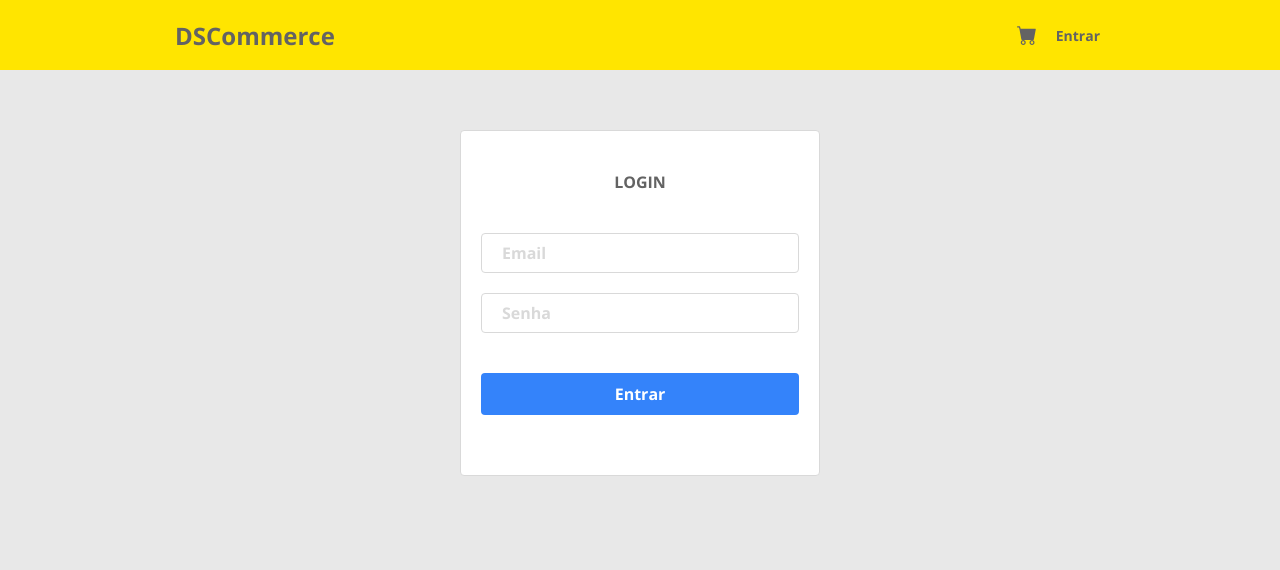
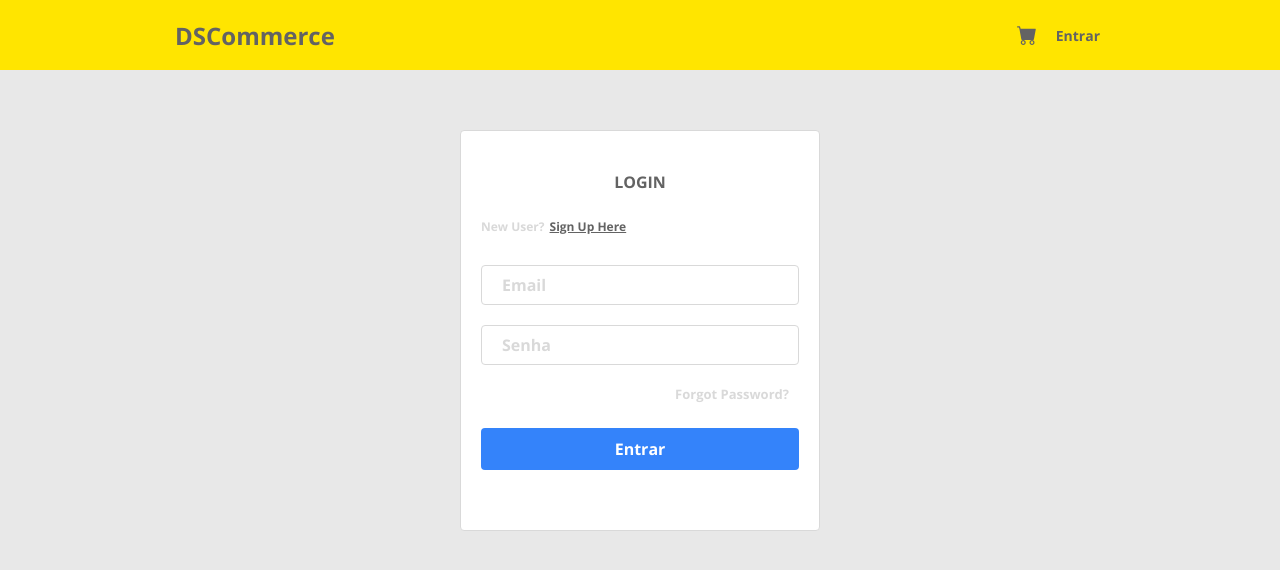
Before and after one commit to JonasRF/DSCommerce-Frontend, a React (Vite) app: page /login in a window 1280 px wide. Shown: the top 570 px of the page. Built offline with nearby package versions, Linux system fonts and the light colour scheme.

Commit message:
Criando o metodo auxiliar requestBackend

```diff
--- a/src/App.tsx
+++ b/src/App.tsx
@@ -7,6 +7,7 @@ import Cart from "./routes/ClientHome/Cart";
 import { useState } from "react";
 import { ContextCartCount } from "./utils/context-cart";
 import Login from "./routes/ClientHome/Login";
+import SignUp from "./routes/ClientHome/SignUp";
 
 export default function App() {
 
@@ -22,6 +23,7 @@ export default function App() {
         <Route path="product-details/:productId" element={<ProductDetails />}/>
         <Route path="cart" element={<Cart />}/>
         <Route path="login" element={<Login />}/>
+        <Route path="signup" element={<SignUp />}/>
       </Route>
       <Route path="*" element={<Navigate to="/" />} />
     </Routes>
--- a/src/index.css
+++ b/src/index.css
@@ -265,7 +265,7 @@ nav h1 {
 .dsc-form-controls-container {
   width: 100%;
   display: grid;
-  margin: 30px 0;
+  margin: 15px 0;
 }
 
 .dsc-form-control {
--- a/src/routes/ClientHome/Login/index.tsx
+++ b/src/routes/ClientHome/Login/index.tsx
@@ -1,4 +1,5 @@
 import './styles.css';
+import { Link } from "react-router-dom";
 
 export default function Login() {
     return (
@@ -7,6 +8,10 @@ export default function Login() {
                 <div className="dsc-login-form-container">
                     <form className="dsc-card dsc-form">
                         <h2>Login</h2>
+                        <Link className='signup' to={"/signup"}>
+                            <div className='new'>New User?</div>
+                            <div className='sign'>Sign Up Here</div>
+                        </Link>
                         <div className="dsc-form-controls-container">
                             <div>
                                 <input className="dsc-form-control"
@@ -19,6 +24,9 @@ export default function Login() {
                                     type="password"
                                     placeholder="Senha" />
                             </div>
+                            <div className='forgot'>
+                                <p>Forgot Password?</p>
+                            </div>
                         </div>
 
                         <div className="dsc-login-form-buttons dsc-mt20">
--- a/src/routes/ClientHome/Login/styles.css
+++ b/src/routes/ClientHome/Login/styles.css
@@ -1,11 +1,39 @@
 #login-section {
     padding: 20px 0;
+}
+
+.signup {
+    width: 100%;
+    display: flex;
+    color: var(--dsc-color-font-placeholder);
+    font-size: 12px;
+    margin: 25px 0 5px;
+}
+
+.new {
+    font-size: 12px;
+    margin-right: 5px;
+   color: none;
+}
+
+.sign {
+    text-decoration: underline;
+    color: var(--dsc-color-font-primary);
 }
 
 .dsc-login-form-container {
     width: 100%;
     max-width: 360px;
     margin: 0 auto;
+}
+
+.forgot {
+    width: 100%;
+    padding: 10px;
+    display: flex;
+    justify-content: right;
+    color: var(--dsc-color-font-placeholder);
+    font-size: 13px;
 }
 
 .dsc-login-form-buttons {
--- /dev/null
+++ b/src/routes/ClientHome/SignUp/index.tsx
@@ -0,0 +1,6 @@
+
+export default function SignUp() {
+    return(
+        <h1>SignUp</h1>
+    )
+}
--- a/src/services/product-service.ts
+++ b/src/services/product-service.ts
@@ -1,10 +1,9 @@
-import axios, { AxiosRequestConfig } from "axios";
-import { BASE_URL } from "../utils/system";
+import { AxiosRequestConfig } from "axios";
+import { requestBackend } from "../utils/requests";
 
 export function findPageRequest(page: number, name: string, size = 12, sort = "name"){
     const config : AxiosRequestConfig = {
         method: "GET",
-        baseURL: BASE_URL,
         url: "/products",
         params: {
             page,
@@ -13,9 +12,9 @@ export function findPageRequest(page: number, name: string, size = 12, sort = "n
             sort
         }
     }
-    return axios(config);
+    return requestBackend(config);
 }
 
 export function findById(id: number) {
-    return axios.get(`${BASE_URL}/products/${id}`);
+    return requestBackend({url: `/products/${id}`})
 }
--- /dev/null
+++ b/src/utils/requests.ts
@@ -0,0 +1,6 @@
+import axios, { AxiosRequestConfig } from "axios";
+import { BASE_URL } from "./system";
+
+export function requestBackend(config: AxiosRequestConfig) {
+    return axios({...config, baseURL: BASE_URL});
+}
```
Lines whose indentation alone changed are shown as unchanged.
